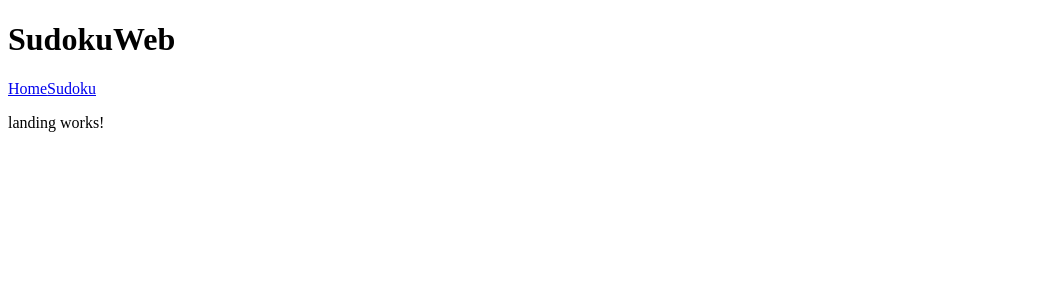
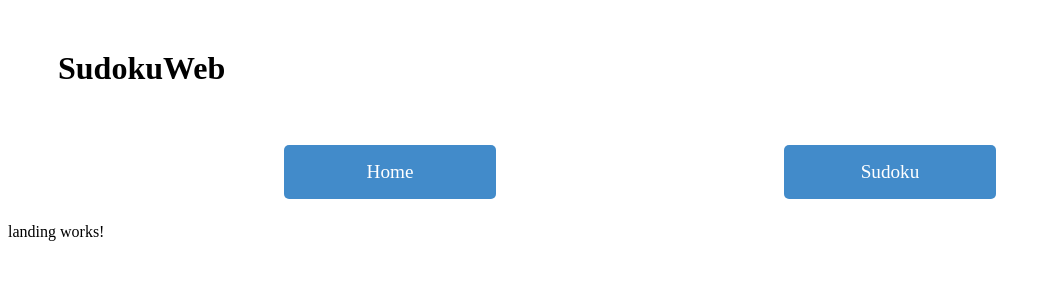
Before and after one commit to decisivedaniel/sudokuWeb, an Angular app: page /landing in a window 1280 px wide. Shown: the top 300 px of the page, without its empty margins (0-1051 px from the left). Built offline with nearby package versions, Linux system fonts and the light colour scheme.

Commit message:
added some styling

```diff
--- a/src/app/app.component.less
+++ b/src/app/app.component.less
@@ -0,0 +1,50 @@
+@link-color: #fff;
+@link-backgroundcolor: #428bca;
+@link-backgroundcolor-hover: #184368;
+
+h1 {
+    margin: 50px;
+}
+
+nav {
+    padding: 0;
+    margin: auto;
+    max-width: 1000px;
+
+    display: flex;
+    flex-direction: row;
+    flex-wrap: wrap;
+    justify-content: space-around;
+    align-content: flex-start;
+    align-items: flex-start;
+}
+
+a {
+    color: @link-color;
+    background-color: @link-backgroundcolor;
+    border-radius: 5px;
+    padding: 1rem;
+    font-size: 1.2rem;
+    text-decoration: none;
+    display: inline-block;
+    text-align: center;
+    width: 100%;
+    min-width: 70 px;
+    margin: .5rem auto;
+    box-sizing: border-box;
+
+    order: 0;
+    flex: 0 1 auto;
+    align-self: auto;
+}
+
+@media (min-width: 600px) {
+    a {
+      width: 18%;
+      box-sizing: content-box;
+    }
+  }
+
+a:hover{
+    background-color: @link-backgroundcolor-hover;
+}
```
